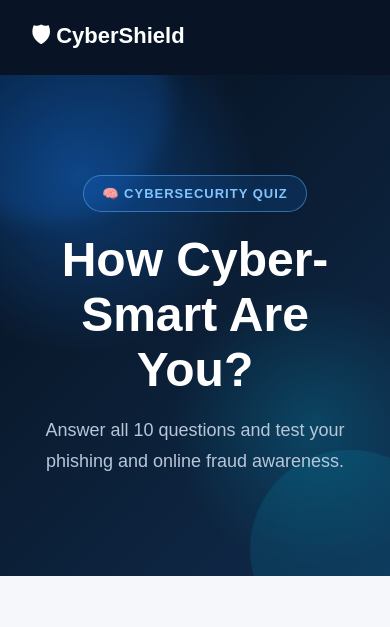
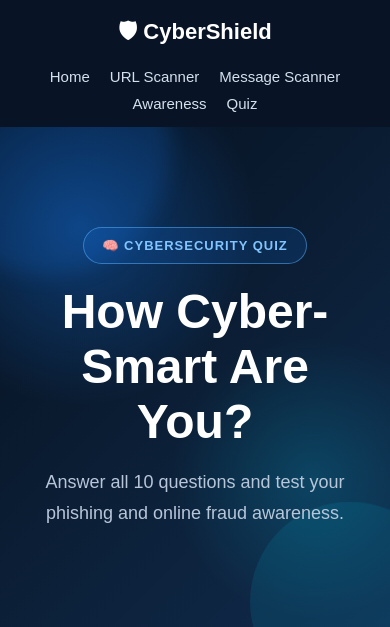
Before and after one commit to shubhamchavann/cybershield-phishing-detection, a Flask app: page /quiz in a window 390 px wide. Shown: the top 627 px of the page. Run offline with Flask 3, Linux system fonts and the light colour scheme.

Commit message:
Make navbar and quiz section visible on mobile viewports

```diff
--- a/static/css/style.css
+++ b/static/css/style.css
@@ -279,8 +279,19 @@ footer {
 
 @media (max-width: 800px) {
 
+    .navbar {
+        height: auto;
+        flex-direction: column;
+        padding: 15px 20px;
+        gap: 15px;
+        text-align: center;
+    }
+
     .nav-links {
-        display: none;
+        display: flex;
+        flex-wrap: wrap;
+        justify-content: center;
+        gap: 10px 20px;
     }
 
     .hero h1 {
```
